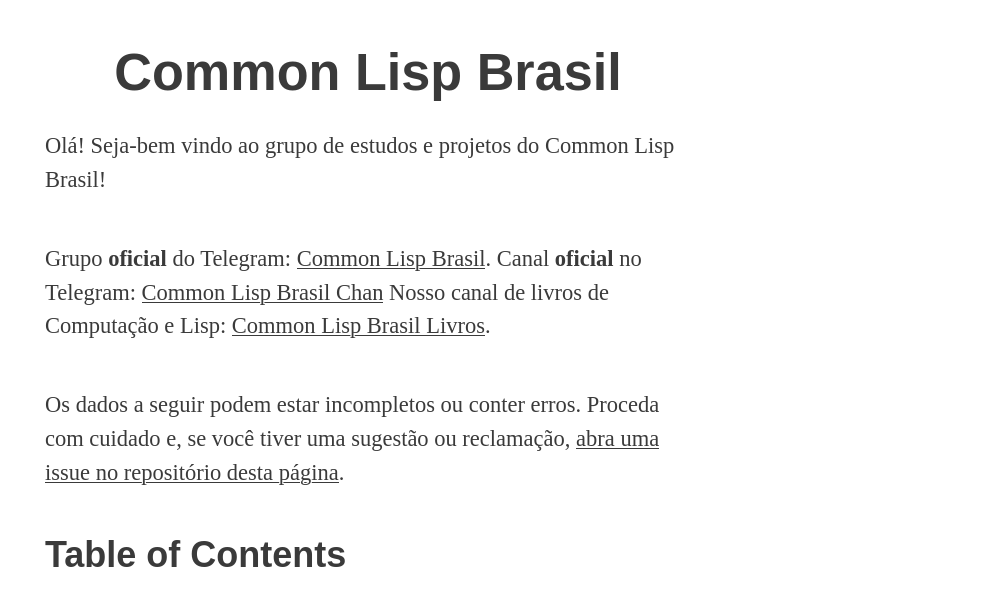
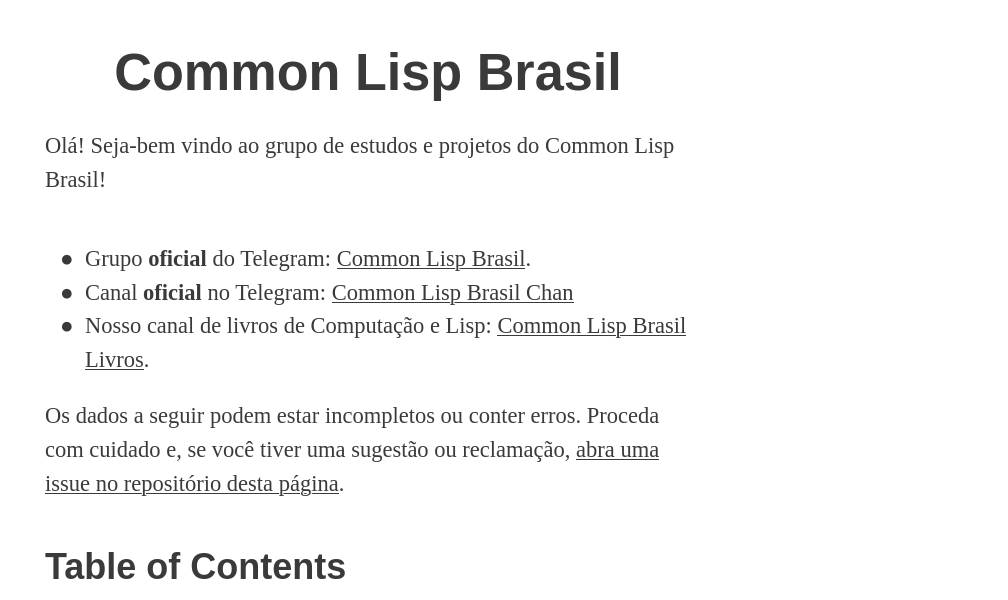
Before and after one commit to commonlispbr/commonlispbr.github.io, a plain HTML site: page index.html in a window 1280 px wide. Shown: the part 113-713 px from the top of the page, without its empty margins (272-1280 px from the left). Drawn offline with Linux system fonts and the light colour scheme.

Commit message:
Deploy commonlispbr/commonlispbr.github.io to github.com/commonlispbr/commonlispbr.github.io.git:master

```diff
--- a/index.html
+++ b/index.html
@@ -4,7 +4,7 @@
 <html xmlns="http://www.w3.org/1999/xhtml" lang="bt-br #isso não é um erro." xml:lang="bt-br #isso não é um erro.">
 <head>
 <title>Common Lisp Brasil</title>
-<!-- 2021-03-20 Sat 09:02 -->
+<!-- 2021-03-20 Sat 09:06 -->
 <meta  http-equiv="Content-Type" content="text/html;charset=utf-8" />
 <meta  name="generator" content="Org-mode" />
 <meta  name="author" content="Manoel Vilela, Lucas Vieira, Hélio Cordeiro" />
@@ -147,11 +147,14 @@ Olá! Seja-bem vindo ao grupo de estudos
 e projetos do Common Lisp Brasil!
 </p>
 
-<p>
-Grupo <b>oficial</b> do Telegram: <a href="https://telegram.me/commonlispbr">Common Lisp Brasil</a>.
-Canal <b>oficial</b> no Telegram: <a href="https://telegram.me/commonlispbrchan">Common Lisp Brasil Chan</a>
-Nosso canal de livros de Computação e Lisp: <a href="https://telegram.me/commonlispbr_livros">Common Lisp Brasil Livros</a>.
-</p>
+<ul class="org-ul">
+<li>Grupo <b>oficial</b> do Telegram: <a href="https://telegram.me/commonlispbr">Common Lisp Brasil</a>.
+</li>
+<li>Canal <b>oficial</b> no Telegram: <a href="https://telegram.me/commonlispbrchan">Common Lisp Brasil Chan</a>
+</li>
+<li>Nosso canal de livros de Computação e Lisp: <a href="https://telegram.me/commonlispbr_livros">Common Lisp Brasil Livros</a>.
+</li>
+</ul>
 
 <p>
 Os dados a seguir podem estar incompletos ou conter erros. Proceda com
@@ -553,7 +556,7 @@ inicialmente feito justamente em Lisp!
 <div id="postamble" class="status">
 <p class="date">Date: <span class="timestamp-wrapper"><span class="timestamp">&lt;2018-02-10 Sat&gt;</span></span></p>
 <p class="author">Author: Manoel Vilela, Lucas Vieira, Hélio Cordeiro</p>
-<p class="date">Created: 2021-03-20 Sat 09:02</p>
+<p class="date">Created: 2021-03-20 Sat 09:06</p>
 <p class="creator"><a href="http://www.gnu.org/software/emacs/">Emacs</a> 25.1.1 (<a href="http://orgmode.org">Org</a> mode 8.2.10)</p>
 <p class="validation"><a href="http://validator.w3.org/check?uri=referer">Validate</a></p>
 </div>
```
Also changed, not shown: appendix.html (+2 -2 lines), dictionary.html (+2 -2 lines), projects.html (+2 -2 lines), rules.html (+2 -2 lines), 1 other file.
